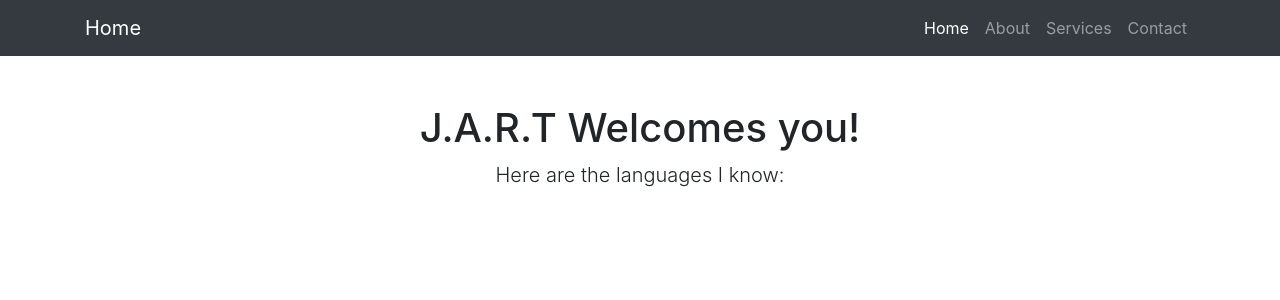
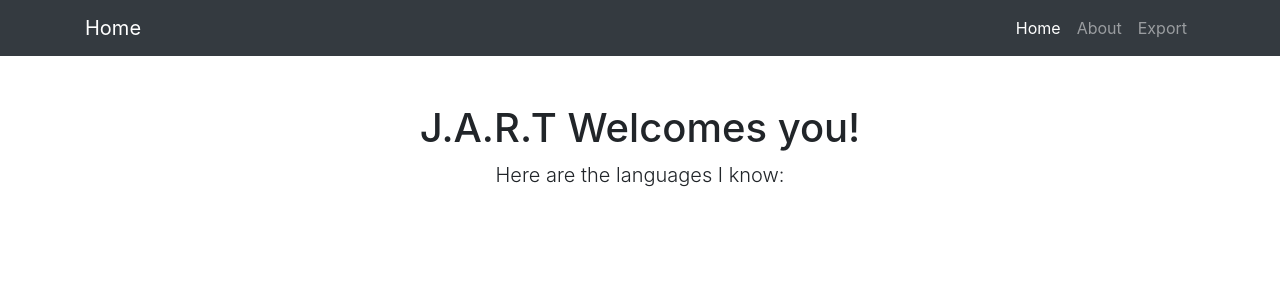
Before and after one commit to arkadyorg/xmlptranslator, a Flask app: page / in a window 1280 px wide. Shown: the top 300 px of the page. Run offline with Flask 2, Linux system fonts and the light colour scheme; data that the repository does not hold is empty; some libraries are stand-ins or nearby versions.

Commit message:
preparing for export mode

```diff
--- a/server.py
+++ b/server.py
@@ -8,9 +8,9 @@ def index():
 	result = language_list()
 	return render_template('index.html', languages=result)
 
-@app.route("/config")
-def config():
-	return "Config page"
+@app.route("/export")
+def export():
+	return "Export page"
 
 @app.route("/about")
 def about():
--- a/templates/navigation.html
+++ b/templates/navigation.html
@@ -16,10 +16,7 @@
               <a class="nav-link" href="#">About</a>
             </li>
             <li class="nav-item">
-              <a class="nav-link" href="#">Services</a>
-            </li>
-            <li class="nav-item">
-              <a class="nav-link" href="#">Contact</a>
+              <a class="nav-link" href="/export">Export</a>
             </li>
           </ul>
         </div>
--- a/templates/reportconfig.html
+++ b/templates/reportconfig.html
@@ -74,7 +74,7 @@
             {% endfor %}
 
 <br>
-              <button type="button submit" class="btn btn-primary btn-lg btn-block">Save</button>
+              <button type="button submit" class="btn btn-outline-success">Save</button>
             </form>
 
         </main>
```
Also changed, not shown: dblogic.py (line endings or trailing spaces).
